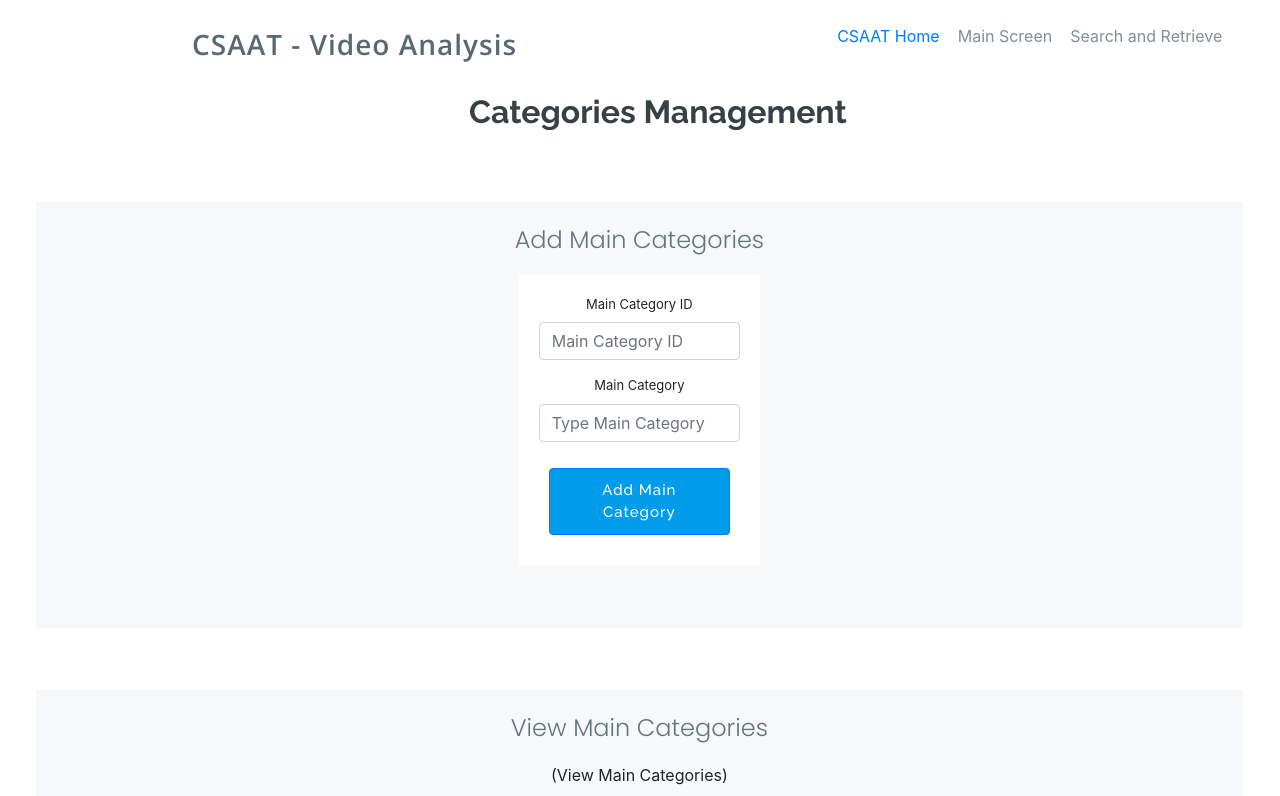
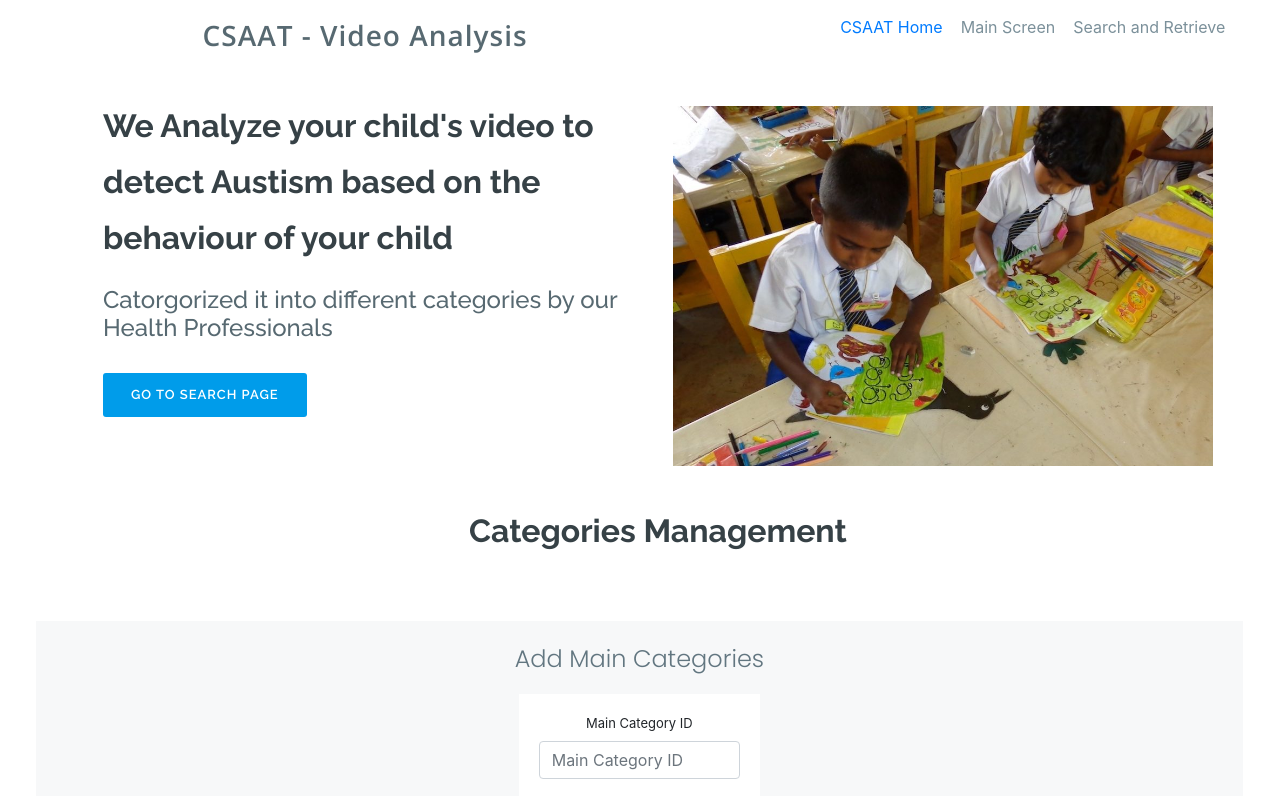
Before and after one commit to vidushaNasome/VideoAnalysis, a React (Create React App) app: page /categories in a window 1280 px wide. Shown: the top 796 px of the page. Built offline with nearby package versions, Linux system fonts and the light colour scheme.

Commit message:
CSS, navigation and Categories form

```diff
--- a/package.json
+++ b/package.json
@@ -7,6 +7,7 @@
     "@testing-library/react": "^11.2.3",
     "@testing-library/user-event": "^12.6.0",
     "bootstrap": "^4.5.3",
+    "query-string": "^6.13.8",
     "react": "^17.0.1",
     "react-bootstrap": "^1.4.3",
     "react-dom": "^17.0.1",
--- a/src/App.js
+++ b/src/App.js
@@ -11,11 +11,38 @@ import Home from "./components/Home/Home";
 import CategoriesSub from "./components/Categaries/CategoriesSub";
 import Categorieslevel from "./components/Categaries/CategoriesLevel3";
 import Complete from "./components/Annotating/Complete";
+import { Redirect } from 'react-router-dom'
+import Home1 from "./components/Home/Home1";
 
 class App extends Component {
 
+    constructor(props) {
+        super(props);
+
+        this.state={
+            loginStatus:''
+        }
+    }
+
     componentDidMount() {
-        alert("new application");
+
+        //Logged In as an Authorized Annotator(Health Researcher, Consultant, Officer)
+        if(window.location.pathname==="/user/1"){
+        sessionStorage.setItem("Username","Ann");
+        sessionStorage.setItem("Position","Health Professional");
+            this.setState({loginStatus:'loggedInHealthProffesional'})
+        }
+        //Logged In as Parent
+        else if(window.location.pathname==="/user/2"){
+            sessionStorage.setItem("Username","Mat");
+            sessionStorage.setItem("Position","Parent")
+            this.setState({loginStatus:'loggedInParent'})
+        }//Normal page without login(Guest Account)
+        else{
+            sessionStorage.clear();
+            this.setState({loginStatus:''})
+        }
+
     }
 
     render() {
@@ -25,17 +52,16 @@ class App extends Component {
                     <Router>
                         <NavigationBar />
                         <Switch>
-                            <Route  path="/" exact component={Home}/>
+                            <Route  path="/"  component={Home}/>
+                            <Route  path="/annotateNotComplete"  component={Analyze}/>
+                            <Route  path="/annotateComplete"  component={Complete}/>
 
+                            <Route  path="/categories"  component={Categories} />
+                            <Route  path="/categoriessub"  component={CategoriesSub} />
+                            <Route  path="/categorieslevel"  component={Categorieslevel} />
 
-                            <Route  path="/annotateNotComplete" exact component={Analyze}/>
-                            <Route  path="/annotateComplete" exact component={Complete}/>
+                            <Route  path="/searchandretrive"  component={SearchAndRetrieve} />
 
-                            <Route  path="/categories" exact component={Categories} />
-                            <Route  path="/categoriessub" exact component={CategoriesSub} />
-                            <Route  path="/categorieslevel" exact component={Categorieslevel} />
-
-                            <Route  path="/searchandretrive" exact component={SearchAndRetrieve} />
                         </Switch>
 
                     </Router>
--- a/src/components/Categaries/Categories.js
+++ b/src/components/Categaries/Categories.js
@@ -35,7 +35,7 @@ onSubmit123(id){
 render() {
     const { tt } = this.state;
     return (
-        <div>
+        <div className="xx">
             <h1 align="center">Categories Management</h1>
         <div id="addmaincat">
             <div>
--- a/src/components/Categaries/style.css
+++ b/src/components/Categaries/style.css
@@ -93,3 +93,6 @@ h3 {
     margin-top: 5%;
     margin-right: 3%;
 }
+.xx{
+    margin-top: 3%;
+}
--- a/src/components/Home/Home.js
+++ b/src/components/Home/Home.js
@@ -7,7 +7,7 @@ class Home extends Component{
 
     render() {
         return(
-            <div className="container">
+            <div className="container" id="xx">
                 <div className="row">
                     <div className="col-lg-6 pt-5 pt-lg-0 order-2 order-lg-1 d-flex flex-column justify-content-center"
                          data-aos="fade-up">
@@ -22,6 +22,7 @@ class Home extends Component{
                         <img src={photo1} className="img-fluid" alt=""/>
 
                     </div>
+
                 </div>
             </div>
         );
--- /dev/null
+++ b/src/components/Home/Home1.js
@@ -0,0 +1,25 @@
+import React, {Component} from 'react';
+import './style.css';
+import photo1 from "../../Images/photo3.jpg";
+import {Link} from "react-router-dom";
+import {BrowserRouter as Router,Route} from "react-router-dom";
+import Analyze from "../Annotating/Analyze";
+import Complete from "../Annotating/Complete";
+import Switch from "react-bootstrap/Switch";
+
+class Home1 extends Component{
+
+    render() {
+        return(
+            <div className="container">
+                <p>Home 1</p>
+                {/*<Router>
+                    <Route  path="/annotateNotComplete"  component={Analyze}/>
+                    <Route  path="/annotateComplete"  component={Complete}/>
+                </Router>*/}
+            </div>
+        );
+    }
+
+}
+export default Home1;
--- a/src/components/Home/style.css
+++ b/src/components/Home/style.css
@@ -48,3 +48,6 @@ h2 {
     color: #fff;
     background: #009cea;
 }
+#xx{
+    margin-top: 2%;
+}
--- a/src/navigation/NavigationBar.js
+++ b/src/navigation/NavigationBar.js
@@ -12,9 +12,9 @@ function NavigationBar() {
         <div >
             <br/>
             {sessionStorage.getItem("Position") === 'Health Professional'?
-                <Nav >
+                <Nav className="fixed-top" id="navd">
                     <h1 id="heading">CSAAT - Video Analysis </h1>
-                    <Nav.Link id="kk" style={{  textDecoration: 'none' }} href="https://CSAAT-WEB.com"> CSAAT Home </Nav.Link>
+                    <Nav.Link id="kk" style={{  textDecoration: 'none' }} href="https://CSAAT-WEB.com/user/1"> CSAAT Home </Nav.Link>
             &nbsp;&nbsp;&nbsp;&nbsp;
                 <NavDropdown title="Annotating" id="basic-nav-dropdown">
                     <NavDropdown.Item><Link to="/" exact id="nn" style={{  textDecoration: 'none' }}>Main Screen</Link></NavDropdown.Item>
@@ -43,10 +43,10 @@ function NavigationBar() {
                         </div>}
 
         </Nav>
-                :<Nav>
+                :<Nav className="fixed-top" id="navd">
                     <h1 id="heading">CSAAT - Video Analysis </h1>
                     <Nav.Item id="kk" >
-                        <a href={"https://CSAAT-WEB.com"}> CSAAT Home </a>
+                        <a href={"https://CSAAT-WEB.com/user1"}> CSAAT Home </a>
                     </Nav.Item>
                     &nbsp;&nbsp;&nbsp;&nbsp;
                     <Nav.Item>
--- a/src/navigation/style.css
+++ b/src/navigation/style.css
@@ -44,3 +44,12 @@
     display: flex;
     flex-direction: row;
 }
+#navd{
+    width: 100%;
+    padding-right: 15px;
+    padding-left: 15px;
+    padding-top: 15px;
+    margin-right: auto;
+    margin-left: auto;
+    background-color: #ffffff;
+}
```
Also changed, not shown: 2 other files (tests, documents, lock files or other folders).
